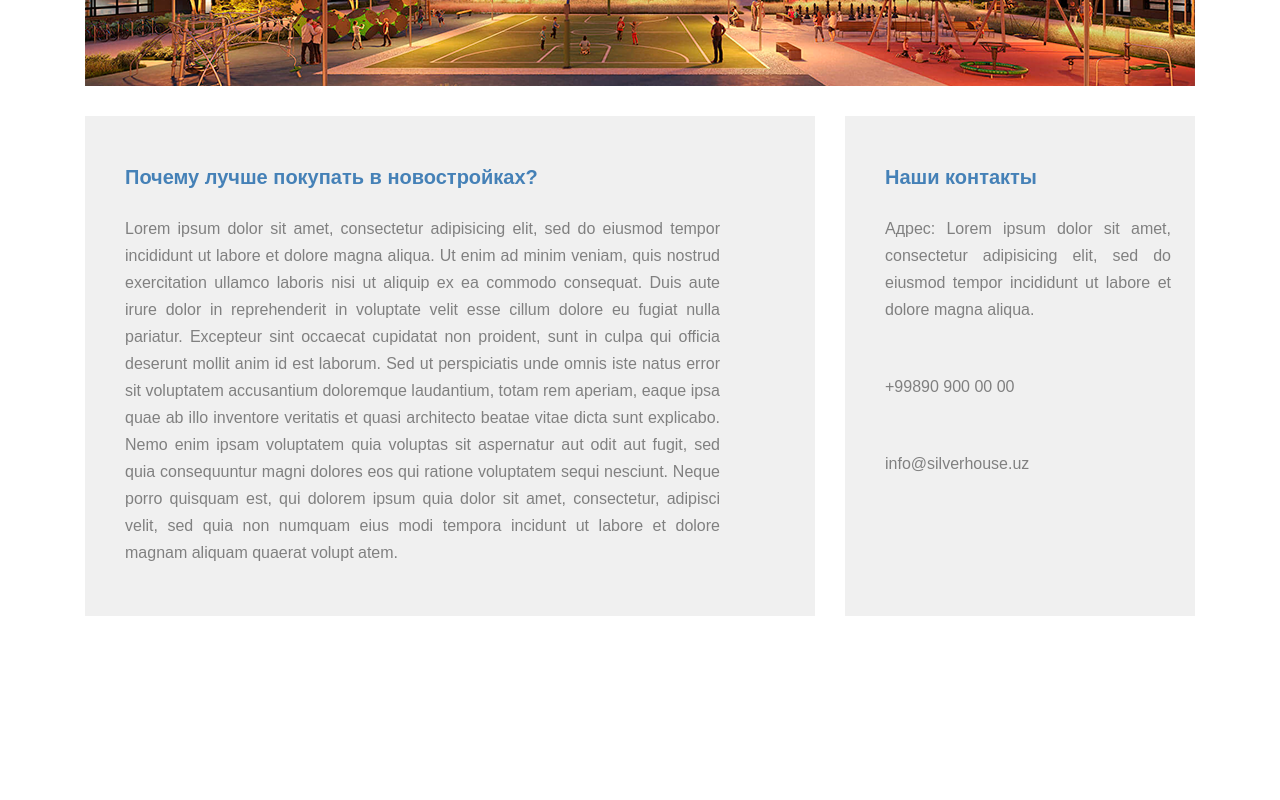
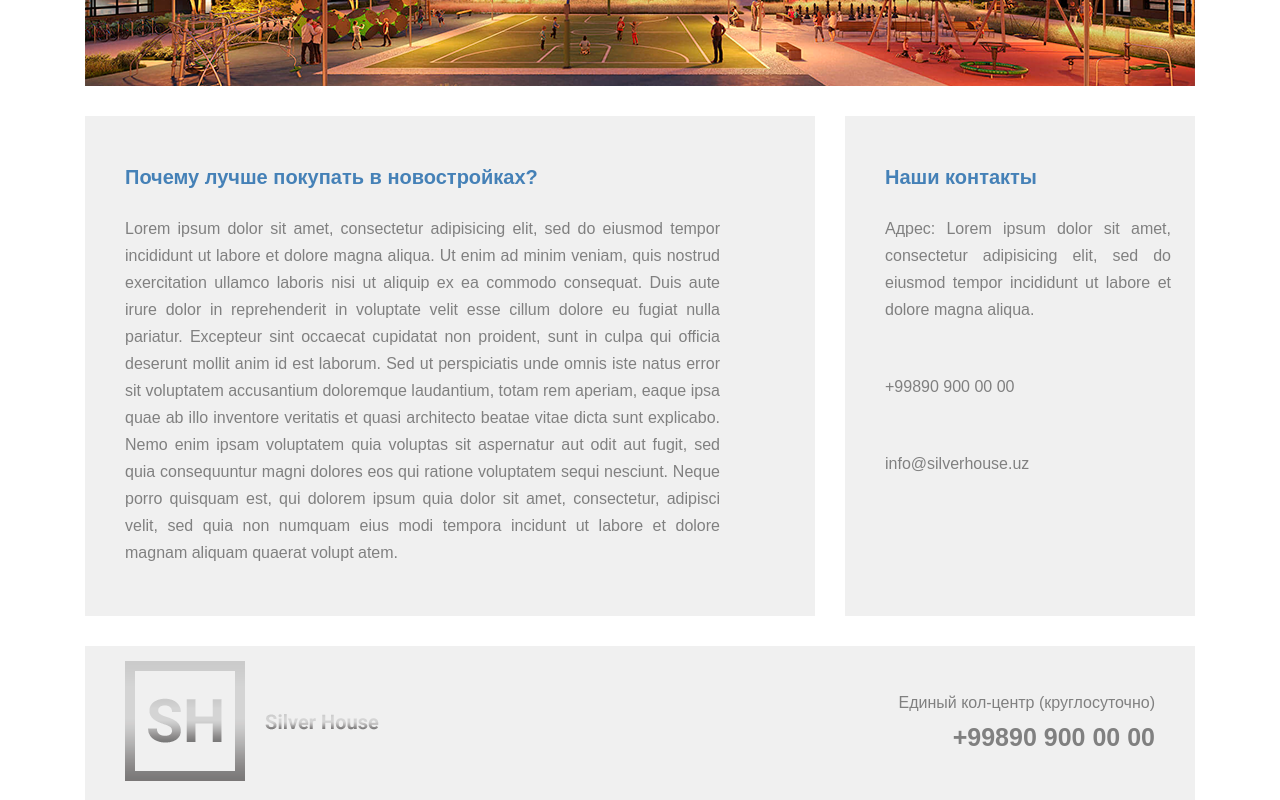
Before and after one commit to DostonJokhongirov/Silver-House_media, a plain HTML site: page index.html in a window 1280 px wide. Shown: the part 695-1495 px from the top of the page. Before the commit the page ends 1311 px from the top, so only its background shows below. Drawn offline with Linux system fonts and the light colour scheme.

Commit message:
Silver-House_media

```diff
--- a/index.html
+++ b/index.html
@@ -64,7 +64,17 @@
             </div>
         </section>
         </main>
-
+    <footer class="footer">
+        <div class="container">
+            <div class="footer_box">
+                <a class="footer_logo" href=""><img src="./images/footer-logo 1.png" alt=""></a>
+                <div class="footer_minibox">
+                    <p class="footer_text">Единый кол-центр (круглосуточно)</p>
+                    <a href="tel:+998 90 900 00 00" class="footer_tel">+99890 900 00 00</a>
+                </div>
+            </div>
+        </div>
+    </footer>
 
 
 
```
